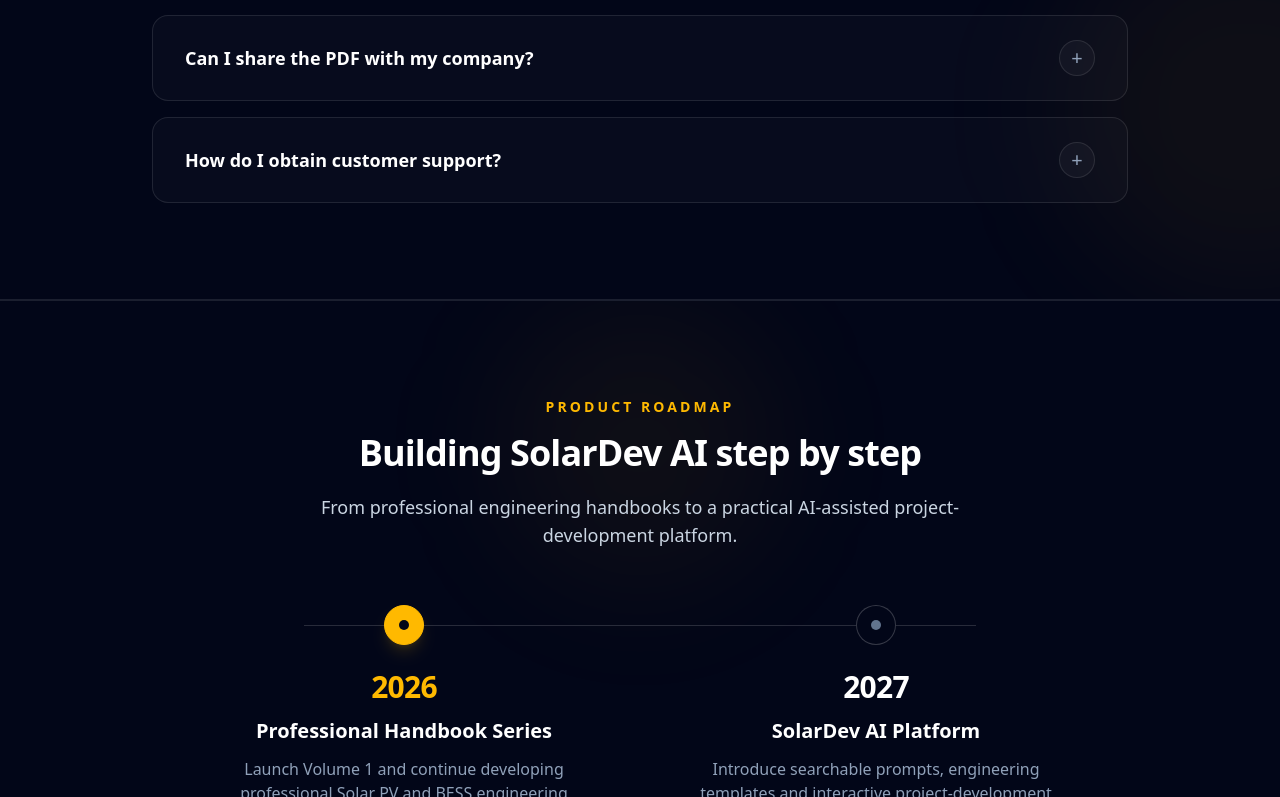
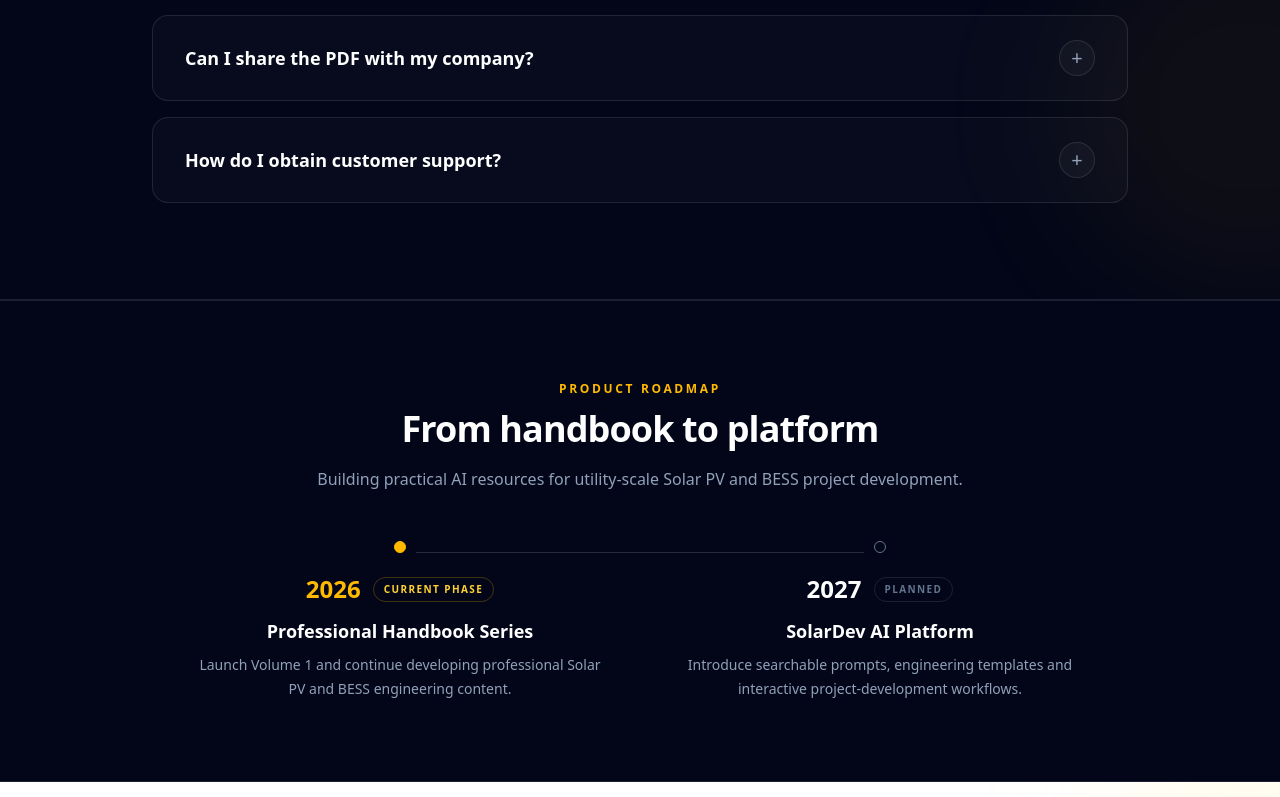
Before and after one commit to Solardevai/solardev-ai, a Next.js app: page / in a window 1280 px wide. Shown: the part 11203-12000 px from the top of the page. Built offline with nearby package versions, Linux system fonts and the light colour scheme.

Commit message:
Update Roadmap.tsx

```diff
--- a/components/Roadmap.tsx
+++ b/components/Roadmap.tsx
@@ -29,99 +29,86 @@ export default function Roadmap() {
     <section
       id="roadmap"
       aria-labelledby="roadmap-title"
-      className="relative scroll-mt-24 overflow-hidden border-y border-white/10 bg-slate-950 py-20 sm:py-24"
+      className="scroll-mt-24 border-y border-white/10 bg-slate-950 py-16 sm:py-20"
     >
-      {/* Background decoration */}
-      <div
-        aria-hidden="true"
-        className="pointer-events-none absolute inset-0"
-      >
-        <div className="absolute left-1/2 top-0 h-72 w-72 -translate-x-1/2 rounded-full bg-amber-400/5 blur-3xl" />
-      </div>
-
-      <div className="relative mx-auto max-w-5xl px-6 lg:px-8">
-        {/* Section heading */}
-        <div className="mx-auto max-w-3xl text-center">
-          <p className="text-sm font-semibold uppercase tracking-[0.22em] text-amber-400">
+      <div className="mx-auto max-w-5xl px-6 lg:px-8">
+        {/* Heading */}
+        <div className="mx-auto max-w-2xl text-center">
+          <p className="text-xs font-semibold uppercase tracking-[0.22em] text-amber-400">
             Product Roadmap
           </p>
 
           <h2
             id="roadmap-title"
-            className="mt-4 text-3xl font-bold tracking-tight text-white sm:text-4xl"
+            className="mt-3 text-3xl font-bold tracking-tight text-white sm:text-4xl"
           >
-            Building SolarDev AI step by step
+            From handbook to platform
           </h2>
 
-          <p className="mx-auto mt-5 max-w-2xl text-base leading-7 text-slate-300 sm:text-lg">
-            From professional engineering handbooks to a practical AI-assisted
-            project-development platform.
+          <p className="mt-4 text-base leading-7 text-slate-400">
+            Building practical AI resources for utility-scale Solar PV and
+            BESS project development.
           </p>
         </div>
 
         {/* Timeline */}
-        <div className="relative mx-auto mt-14 max-w-4xl">
-          {/* Desktop horizontal line */}
+        <div className="relative mx-auto mt-12 max-w-4xl">
+          {/* Desktop connecting line */}
           <div
             aria-hidden="true"
-            className="absolute left-[12.5%] right-[12.5%] top-5 hidden h-px bg-white/15 md:block"
+            className="absolute left-1/4 right-1/4 top-[11px] hidden h-px bg-white/15 md:block"
           />
 
-          {/* Mobile vertical line */}
+          {/* Mobile connecting line */}
           <div
             aria-hidden="true"
-            className="absolute bottom-8 left-[19px] top-5 w-px bg-white/15 md:hidden"
+            className="absolute bottom-4 left-[5px] top-2 w-px bg-white/15 md:hidden"
           />
 
-          <div className="grid gap-10 md:grid-cols-2 md:gap-12">
+          <div className="grid gap-10 md:grid-cols-2 md:gap-16">
             {roadmapItems.map((item) => (
               <article
                 key={item.year}
-                className="relative grid grid-cols-[40px_1fr] gap-5 md:block md:text-center"
+                className="relative pl-8 md:pl-0 md:text-center"
               >
-                {/* Timeline marker */}
-                <div
-                  className={`relative z-10 flex h-10 w-10 items-center justify-center rounded-full border ${
-                    item.active
-                      ? "border-amber-400 bg-amber-400 text-slate-950 shadow-lg shadow-amber-400/15"
-                      : "border-white/20 bg-slate-950 text-slate-400"
-                  } md:mx-auto`}
-                >
+                {/* Marker */}
                 <span
                   aria-hidden="true"
-                    className={`h-2.5 w-2.5 rounded-full ${
-                      item.active ? "bg-slate-950" : "bg-slate-500"
+                  className={`absolute left-0 top-1 h-3 w-3 rounded-full border md:relative md:left-auto md:top-auto md:mx-auto md:block ${
+                    item.active
+                      ? "border-amber-400 bg-amber-400"
+                      : "border-slate-500 bg-slate-950"
                   }`}
                 />
-                </div>
 
-                {/* Timeline content */}
-                <div className="pb-4 md:mt-6">
+                <div className="md:mt-5">
+                  <div className="flex flex-wrap items-center gap-3 md:justify-center">
                     <p
-                    className={`text-3xl font-bold tracking-tight ${
+                      className={`text-2xl font-bold ${
                         item.active ? "text-amber-400" : "text-white"
                       }`}
                     >
                       {item.year}
                     </p>
 
-                  <h3 className="mt-3 text-xl font-semibold text-white">
-                    {item.title}
-                  </h3>
-
-                  <p className="mx-auto mt-3 max-w-sm text-sm leading-6 text-slate-400 sm:text-base">
-                    {item.description}
-                  </p>
-
                     <span
-                    className={`mt-5 inline-flex rounded-full border px-3 py-1 text-xs font-semibold uppercase tracking-[0.14em] ${
+                      className={`rounded-full border px-2.5 py-1 text-[10px] font-semibold uppercase tracking-[0.14em] ${
                         item.active
-                        ? "border-amber-400/25 bg-amber-400/10 text-amber-300"
-                        : "border-white/10 bg-white/[0.03] text-slate-400"
+                          ? "border-amber-400/25 text-amber-300"
+                          : "border-white/10 text-slate-500"
                       }`}
                     >
                       {item.status}
                     </span>
+                  </div>
+
+                  <h3 className="mt-3 text-lg font-semibold text-white">
+                    {item.title}
+                  </h3>
+
+                  <p className="mt-2 text-sm leading-6 text-slate-400">
+                    {item.description}
+                  </p>
                 </div>
               </article>
             ))}
```
Lines whose indentation alone changed are shown as unchanged.
